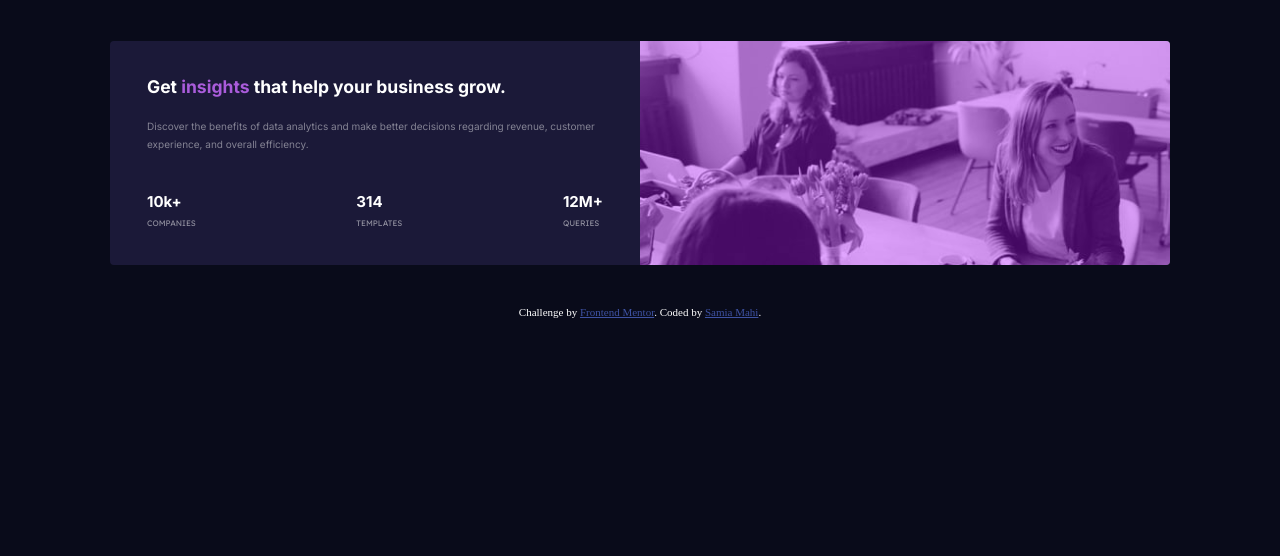
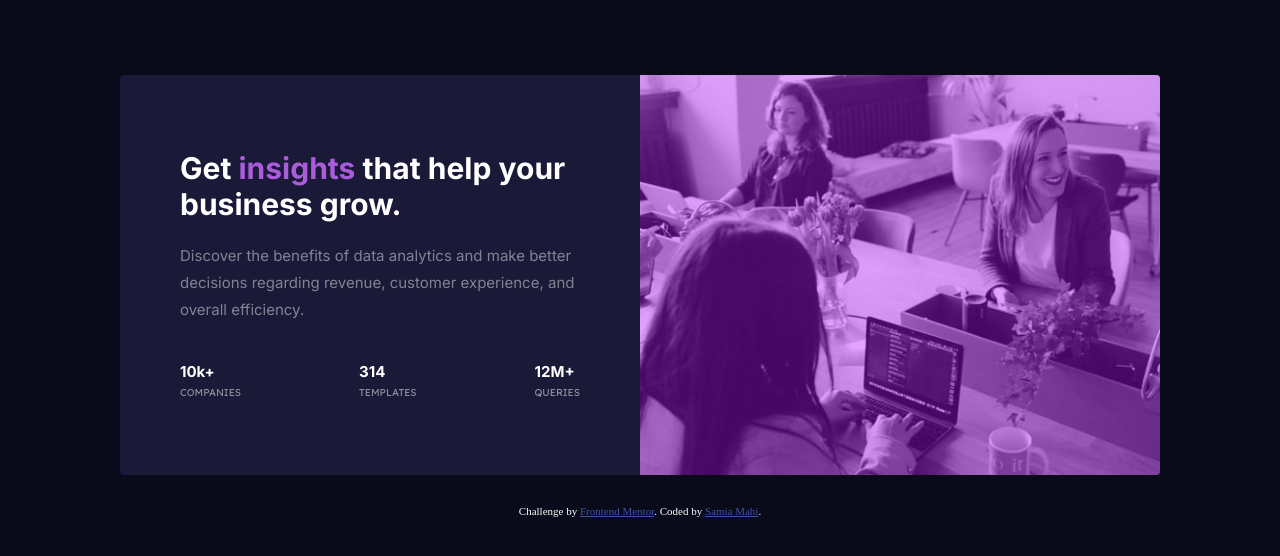
Before and after one commit to samia13/frontendmentors-stats-card-component, a plain HTML site: page index.html in a window 1280 px wide. Drawn offline with Linux system fonts and the light colour scheme.

Commit message:
Style changes

```diff
--- a/index.html
+++ b/index.html
@@ -28,10 +28,10 @@
       <div class="grid">
         <div class="grid-item left">
           <div class="grid-detail">
-            <h3>
+            <h1>
               Get <span class="clr-violet">insights</span> that help your
               business grow.
-            </h3>
+            </h1>
             <p>
               Discover the benefits of data analytics and make better decisions
               regarding revenue, customer experience, and overall efficiency.
@@ -58,7 +58,6 @@
         </div>
       </div>
     </div>
-
     <div class="attribution">
       Challenge by
       <a href="https://www.frontendmentor.io?ref=challenge" target="_blank"
--- a/style.css
+++ b/style.css
@@ -29,14 +29,17 @@
 
 body {
   font-size: 15px;
-  /* font-family: 'Inter', sans-serif; */
   background-color: var(--very-dark-blue);
+  height: 100%;
+  display: flex;
+  flex-direction: column;
+  justify-content: center;
 }
 
 .container {
   font-family: "Inter", sans-serif;
   color: var(--white);
-  margin: 41px 110px;
+  margin: 3em;
   border-radius: 4px;
   background-color: var(--dark-saturate-blue);
 }
@@ -51,15 +54,15 @@ body {
   position: relative;
 }
 
-.grid-item .grid-detail {
-  padding: 35px 37px;
+.grid-item.left {
+  padding: 2em 2em;
 }
 .grid-item .grid-detail .clr-violet {
   color: var(--soft-violet);
 }
 
 .grid-item .grid-detail p {
-  font-size: 10px;
+  font-size: 15px;
   line-height: 1.8;
   margin: 20px 0;
   color: hsl(0deg 0% 100% / 46%);
@@ -68,12 +71,13 @@ body {
 .grid-item .grid-detail .stats {
   padding: 19px 0 0;
   display: flex;
+  flex-wrap: wrap;
   justify-content: space-between;
 }
 
 .grid-item .grid-detail .stats span {
   font-family: "Lexend Deca", sans-serif;
-  font-size: 8px;
+  font-size: 10px;
   color: hsl(0deg 0% 100% / 51%);
   text-transform: uppercase;
 }
@@ -82,6 +86,7 @@ body {
   background-image: url("./images/image-header-desktop.jpg");
   width: 100%;
   height: 100%;
+  background-repeat: no-repeat;
   background-size: cover;
   border-radius: 0 4px 4px 0;
 }
@@ -98,12 +103,38 @@ body {
 }
 
 @media screen and (max-width: 375px) {
+  .container {
+    text-align: center;
+  }
+  .grid-item .grid-detail .stats {
+    flex-direction: column;
+  }
+  .grid-item .grid-detail .stats .stat-items {
+    margin-bottom: 15px;
+  }
+  .grid .grid-item .bg-image {
+    background-image: url("./images/image-header-mobile.jpg");
+  }
+}
+
+@media screen and (max-width: 992px) {
   .grid {
     grid-template-columns: 1fr;
     grid-template-rows: 1fr 1fr;
   }
+}
+@media screen and (min-width: 993px) {
   .grid .grid-item .bg-image {
-    background-image: url("./images/image-header-mobile.jpg");
+    height: 400px;
+  }
+  .container {
+    margin: 5em 8em 2em;
+  }
+  .grid-item.left {
+    display: flex;
+    justify-content: center;
+    align-items: center;
+    padding: 4em 4em;
   }
 }
 
```
